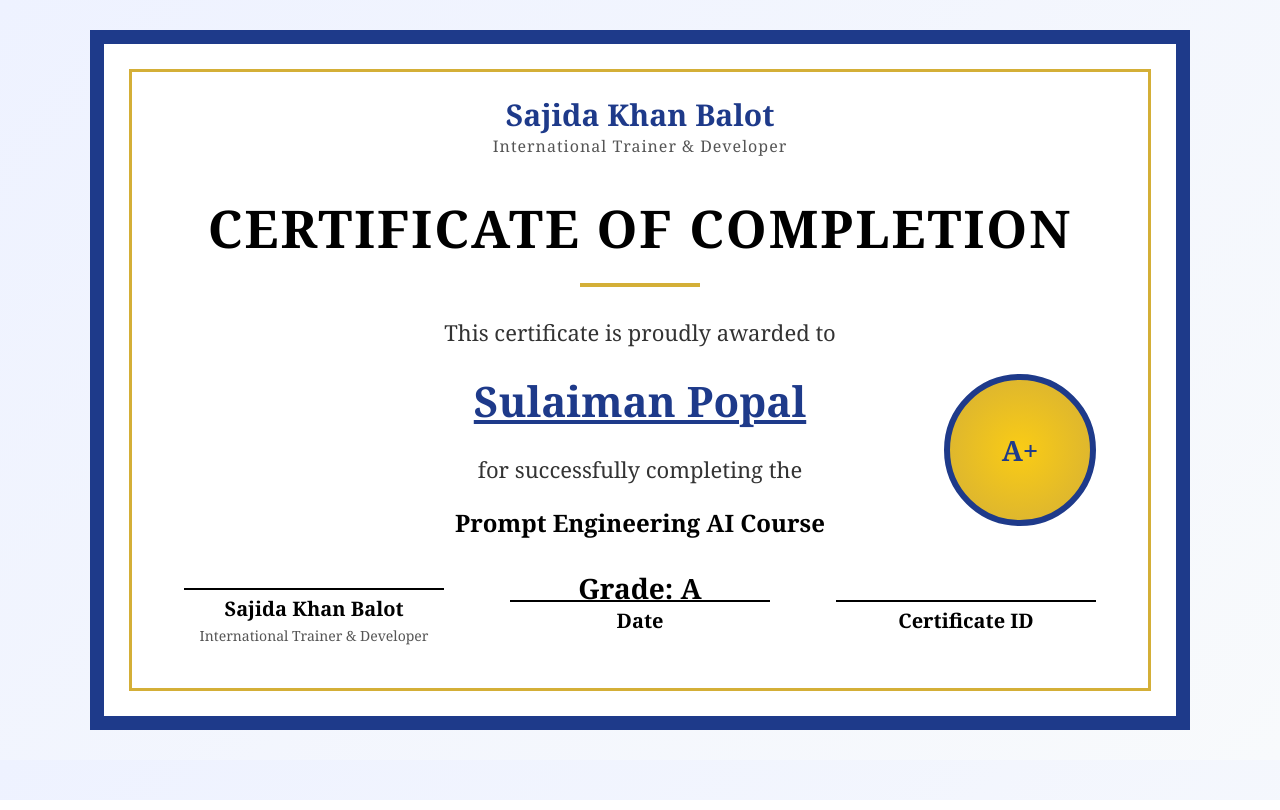
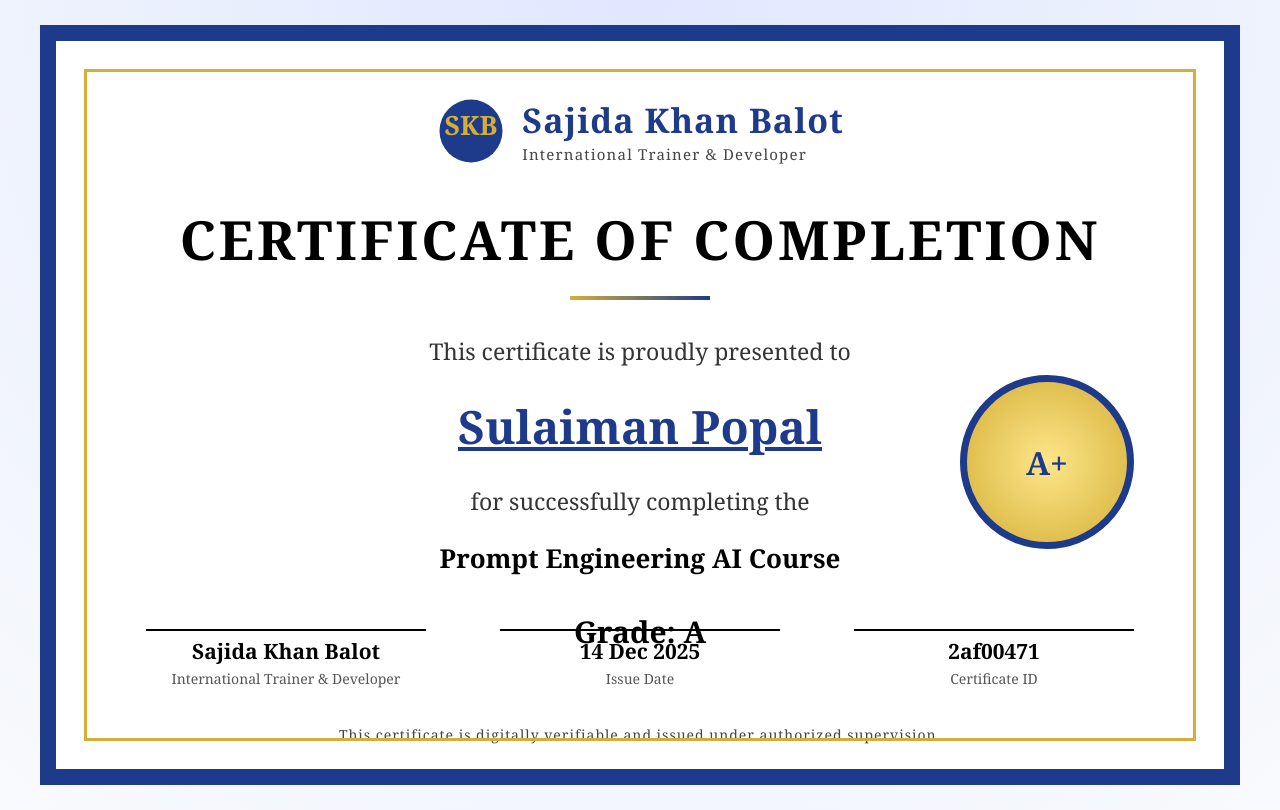
Before and after one commit to sajidakhanbalot/sulaimanprompt.github.io, a plain HTML site: page index.html in a window 1280 px wide. Drawn offline with Linux system fonts and the light colour scheme.

Commit message:
Update styles and content for certificate layout

```diff
--- a/index.html
+++ b/index.html
@@ -6,17 +6,17 @@
 
 <style>
     body {
-        background: linear-gradient(135deg, #eef2ff, #f8fafc);
+        background: radial-gradient(circle at top, #e0e7ff, #f8fafc);
         font-family: "Georgia", serif;
     }
 
     .certificate {
-        width: 1100px;
-        height: 700px;
-        margin: 30px auto;
+        width: 1200px;
+        height: 760px;
+        margin: 25px auto;
         background: #ffffff;
-        border: 14px solid #1e3a8a;
-        padding: 50px;
+        border: 16px solid #1e3a8a;
+        padding: 55px;
         position: relative;
         box-sizing: border-box;
     }
@@ -24,130 +24,148 @@
     .certificate::after {
         content: "";
         position: absolute;
-        inset: 25px;
+        inset: 28px;
         border: 3px solid #d4af37;
         pointer-events: none;
     }
 
-    /* Logo */
+    /* LOGO */
     .logo {
-        text-align: center;
+        display: flex;
+        align-items: center;
+        justify-content: center;
+        gap: 16px;
         margin-bottom: 20px;
     }
 
-    .logo h2 {
-        font-size: 30px;
-        color: #1e3a8a;
-        margin: 0;
+    .logo svg {
+        width: 70px;
+        height: 70px;
     }
 
-    .logo span {
-        font-size: 16px;
-        color: #555;
+    .logo-text h2 {
+        margin: 0;
+        font-size: 34px;
+        color: #1e3a8a;
         letter-spacing: 1px;
     }
 
-    /* Header */
+    .logo-text span {
+        font-size: 15px;
+        color: #444;
+        letter-spacing: 1.2px;
+    }
+
+    /* HEADER */
     .header {
         text-align: center;
         margin-top: 25px;
     }
 
     .header h1 {
-        font-size: 52px;
-        margin-bottom: 10px;
-        color: #000;
-        letter-spacing: 2px;
+        font-size: 54px;
+        letter-spacing: 3px;
+        margin-bottom: 12px;
     }
 
     .divider {
-        width: 120px;
+        width: 140px;
         height: 4px;
-        background: #d4af37;
+        background: linear-gradient(to right, #d4af37, #1e3a8a);
         margin: 20px auto;
     }
 
-    /* Content */
+    /* CONTENT */
     .content {
         text-align: center;
-        margin-top: 30px;
+        margin-top: 35px;
     }
 
     .content p {
-        font-size: 22px;
+        font-size: 23px;
         color: #333;
     }
 
     .student-name {
-        font-size: 42px;
+        font-size: 46px;
         font-weight: bold;
-        margin: 25px 0;
+        margin: 28px 0;
         color: #1e3a8a;
         text-decoration: underline;
     }
 
     .course {
-        font-size: 24px;
-        margin-top: 15px;
+        font-size: 26px;
+        margin-top: 18px;
     }
 
     .grade {
-        margin-top: 30px;
-        font-size: 28px;
+        margin-top: 35px;
+        font-size: 30px;
         font-weight: bold;
         color: #000;
     }
 
-    /* Seal */
+    /* SEAL */
     .seal {
         position: absolute;
-        right: 80px;
-        bottom: 190px;
-        width: 140px;
-        height: 140px;
-        background: radial-gradient(circle, #facc15, #d4af37);
+        right: 90px;
+        bottom: 220px;
+        width: 160px;
+        height: 160px;
+        background: radial-gradient(circle, #fde68a, #d4af37);
         border-radius: 50%;
-        border: 6px solid #1e3a8a;
+        border: 7px solid #1e3a8a;
         display: flex;
         align-items: center;
         justify-content: center;
-        font-size: 28px;
+        font-size: 32px;
         font-weight: bold;
         color: #1e3a8a;
     }
 
-    /* Footer */
+    /* FOOTER */
     .footer {
         position: absolute;
-        bottom: 70px;
-        left: 80px;
-        right: 80px;
+        bottom: 80px;
+        left: 90px;
+        right: 90px;
         display: flex;
         justify-content: space-between;
         align-items: center;
+        font-size: 18px;
     }
 
     .signature {
         text-align: center;
-        font-size: 18px;
     }
 
-    .signature .line {
-        width: 260px;
+    .line {
+        width: 280px;
         border-top: 2px solid #000;
-        margin: 10px auto 5px;
+        margin: 10px auto 6px;
     }
 
     .signature strong {
         display: block;
-        font-size: 20px;
+        font-size: 21px;
     }
 
     .signature small {
+        font-size: 14px;
         color: #555;
-        font-size: 14px;
     }
 
+    .meta {
+        position: absolute;
+        bottom: 25px;
+        left: 0;
+        right: 0;
+        text-align: center;
+        font-size: 14px;
+        color: #444;
+        letter-spacing: 1px;
+    }
 </style>
 </head>
 
@@ -155,21 +173,32 @@
 
 <div class="certificate">
 
-    <!-- Logo -->
+    <!-- LOGO -->
     <div class="logo">
-        <h2>Sajida Khan Balot</h2>
-        <span>International Trainer & Developer</span>
+        <!-- REAL SVG LOGO -->
+        <svg viewBox="0 0 100 100">
+            <circle cx="50" cy="50" r="45" fill="#1e3a8a"/>
+            <text x="50%" y="55%" text-anchor="middle" fill="#d4af37"
+                  font-size="38" font-family="Georgia" font-weight="bold">
+                SKB
+            </text>
+        </svg>
+
+        <div class="logo-text">
+            <h2>Sajida Khan Balot</h2>
+            <span>International Trainer & Developer</span>
+        </div>
     </div>
 
-    <!-- Header -->
+    <!-- HEADER -->
     <div class="header">
         <h1>CERTIFICATE OF COMPLETION</h1>
         <div class="divider"></div>
     </div>
 
-    <!-- Content -->
+    <!-- CONTENT -->
     <div class="content">
-        <p>This certificate is proudly awarded to</p>
+        <p>This certificate is proudly presented to</p>
 
         <div class="student-name">Sulaiman Popal</div>
 
@@ -184,10 +213,10 @@
         </div>
     </div>
 
-    <!-- Seal -->
+    <!-- SEAL -->
     <div class="seal">A+</div>
 
-    <!-- Footer -->
+    <!-- FOOTER -->
     <div class="footer">
         <div class="signature">
             <div class="line"></div>
@@ -197,13 +226,19 @@
 
         <div class="signature">
             <div class="line"></div>
-            <strong>Date</strong>
+            <strong>14 Dec 2025</strong>
+            <small>Issue Date</small>
         </div>
 
         <div class="signature">
             <div class="line"></div>
-            <strong>Certificate ID</strong>
+            <strong>2af00471</strong>
+            <small>Certificate ID</small>
         </div>
+    </div>
+
+    <div class="meta">
+        This certificate is digitally verifiable and issued under authorized supervision.
     </div>
 
 </div>
```
